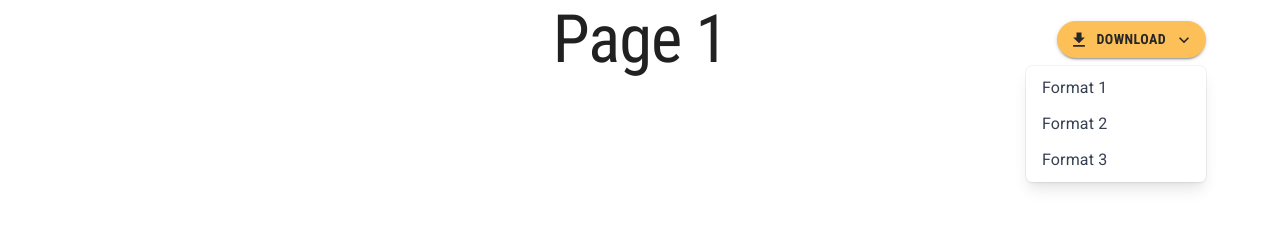
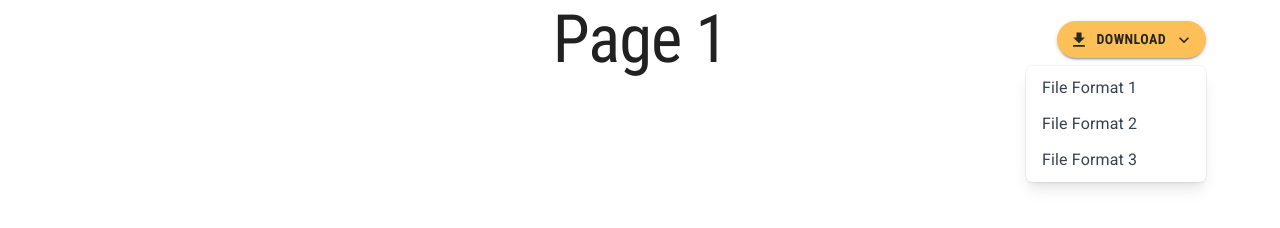
Before and after one commit to McMasterRS/wsr_web-design-guide, a Next.js app: page /page_1 in a window 1280 px wide. Both pictures are taken after a click on the button "DOWNLOAD". Shown: the part 145-373 px from the top of the page. Built offline with nearby package versions, Linux system fonts and the light colour scheme.

Commit message:
updated download menu

```diff
--- a/app/page_1/page.tsx
+++ b/app/page_1/page.tsx
@@ -118,13 +118,13 @@ export default function Page_1() {
                             onClose={handleCloseMenu}
                         >
                             <MenuItem onClick={handleClickMenu}>
-                                Format 1
+                                File Format 1
                             </MenuItem>
                             <MenuItem onClick={handleClickMenu}>
-                                Format 2
+                                File Format 2
                             </MenuItem>
                             <MenuItem onClick={handleClickMenu}>
-                                Format 3
+                                File Format 3
                             </MenuItem>
                         </StyledMenu>
                     </Box>
```
